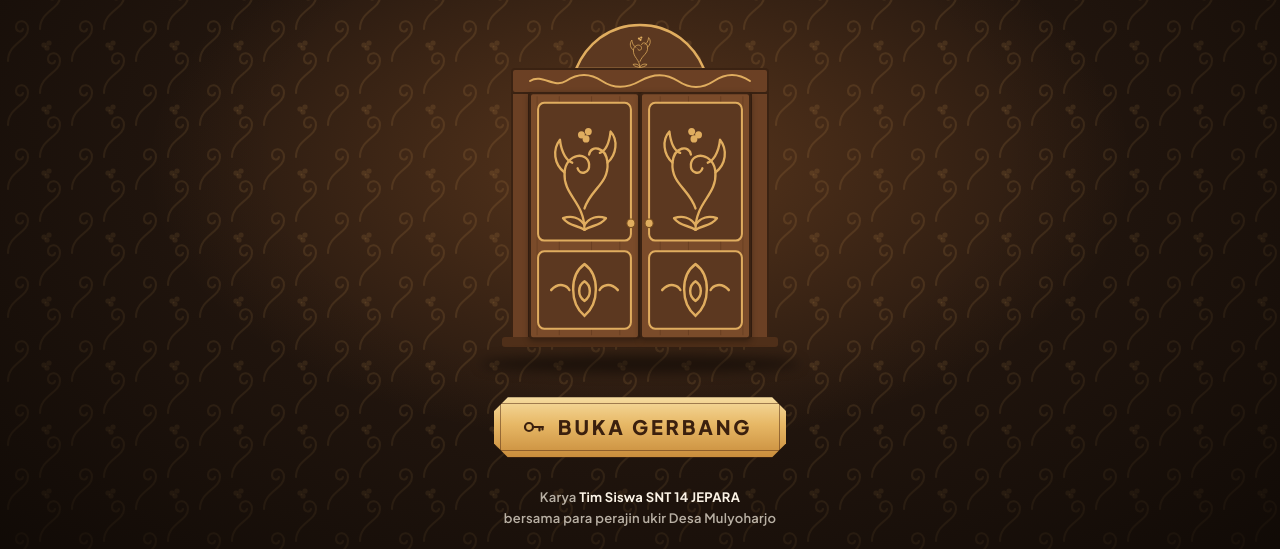
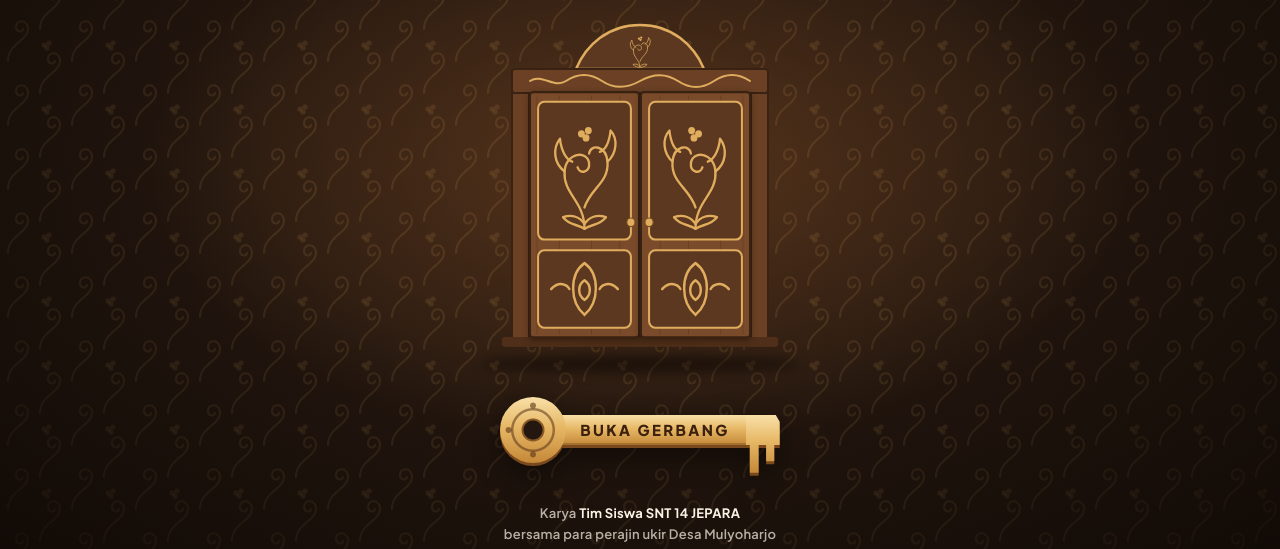
Before and after one commit to hannaruhil/jepara-woodtech, a plain HTML site: page index.html in a window 1280 px wide. Shown: the part 251-800 px from the top of the page. Drawn offline with Linux system fonts and the light colour scheme.

Commit message:
Tombol gerbang berbentuk kunci kuningan yang diputar sebelum pintu terbuka
- Kepala kunci bulat berlubang + batang bertulisan BUKA GERBANG + gigi kunci
- Urutan: kunci didorong & diputar (550 ms) -> pintu gebyok terbuka -> beranda
- Gerak dimatikan bila HP memilih "kurangi animasi". SW woodtech-v1.7

Co-Authored-By: Claude Opus 5.5 <noreply@anthropic.com>

```diff
--- a/app.js
+++ b/app.js
@@ -652,7 +652,8 @@ addEventListener('hashchange', () => { sudahPindahLayar = true; tampilkan(); });
 /* ------------------------------------------------------------------ GERBANG PEMBUKA
    Pintu gebyok di index.html (#gerbang). Tampil setiap kali aplikasi dibuka dari beranda.
    Kalau yang dibuka tautan langsung (mis. #/motif/M01 dari teman), gerbang dilewati. */
-const LAMA_BUKA_MS = 1600; // sama dengan lama animasi di gaya.css
+const PUTAR_KUNCI_MS = 550; // lama animasi kunci diputar (gaya.css: g-putar-kunci)
+const LAMA_BUKA_MS = 1600; // lama pintu terbuka + memudar (gaya.css)
 /** Samakan lebar tulisan "JEPARA" dengan "Woodtech" supaya judul seimbang. */
 function samakanLebarJudul() {
     const j1 = $mungkin('#g-j1'), j2 = $mungkin('#g-j2');
@@ -691,9 +692,12 @@ function siapkanGerbang() {
         if (sudahDibuka)
             return;
         sudahDibuka = true;
-        gerbang.classList.add('buka');
         const pelan = matchMedia('(prefers-reduced-motion: reduce)').matches;
-        setTimeout(() => { tutup(); isi.focus({ preventScroll: true }); }, pelan ? 350 : LAMA_BUKA_MS);
+        const jedaKunci = pelan ? 0 : PUTAR_KUNCI_MS;
+        gerbang.classList.add('putar'); // 1) kunci diputar
+        setTimeout(() => gerbang.classList.add('buka'), jedaKunci); // 2) pintu terbuka
+        setTimeout(() => { tutup(); isi.focus({ preventScroll: true }); }, // 3) masuk beranda
+        jedaKunci + (pelan ? 350 : LAMA_BUKA_MS));
     };
     $('#g-buka').addEventListener('click', buka);
     $('#g-pintu').addEventListener('click', buka);
--- a/gaya.css
+++ b/gaya.css
@@ -322,22 +322,38 @@ button.tautan { border: 0; background: none; padding: 0; color: var(--utama); fo
 .g-daun.kanan svg { transform: scaleX(-1); }
 .g-bayang { flex: none; width: min(320px, 76vw); height: 18px; margin-top: -18px; border-radius: 50%; background: rgba(0,0,0,.45); filter: blur(6px); }
 
-/* Tombol = papan kuningan berukir (sudut terpotong seperti bingkai ukir, garis ukir di dalam, ikon kunci) */
-.g-tombol { appearance: none; border: 0; cursor: pointer; position: relative; overflow: hidden;
-  font: 800 clamp(17px, 2.6vw, 20px)/1 var(--huruf); letter-spacing: .14em; text-transform: uppercase; color: #3b200e;
-  background: linear-gradient(180deg, #f6dca0 0%, #e7b866 45%, #c98d3c 100%);
-  padding: 18px 34px 18px 28px; min-height: 58px; display: inline-flex; align-items: center; gap: 12px;
-  clip-path: polygon(14px 0, calc(100% - 14px) 0, 100% 14px, 100% calc(100% - 14px), calc(100% - 14px) 100%, 14px 100%, 0 calc(100% - 14px), 0 14px);
-  outline: 1.5px solid rgba(91,52,22,.55); outline-offset: -7px;
-  filter: drop-shadow(0 4px 0 #7a4a1e) drop-shadow(0 10px 14px rgba(0,0,0,.4));
-  transition: transform .12s, filter .12s; }
-.g-tombol::after { content: ""; position: absolute; top: 0; bottom: 0; left: -60%; width: 40%; pointer-events: none;
-  background: linear-gradient(100deg, transparent, rgba(255,250,235,.55), transparent); transform: skewX(-20deg); }
-.g-tombol:hover::after { left: 120%; transition: left .7s ease; }
-.g-tombol:hover { transform: translateY(-2px); }
-.g-tombol:active { transform: translateY(3px); filter: drop-shadow(0 1px 0 #7a4a1e) drop-shadow(0 4px 8px rgba(0,0,0,.4)); }
-.g-tombol:focus-visible { outline: 3px solid #3b200e; outline-offset: -8px; }
-.g-tombol svg { width: 24px; height: 24px; }
+/* Tombol = KUNCI kuningan: kepala bulat berlubang + batang bertulisan + gigi kunci */
+.g-tombol { appearance: none; border: 0; background: none; padding: 0; cursor: pointer; color: #3b200e;
+  --kuningan: linear-gradient(180deg, #f8e0a8 0%, #e7b866 45%, #c48838 100%);
+  display: inline-flex; align-items: flex-start; height: 76px;
+  filter: drop-shadow(0 3px 0 #7a4a1e) drop-shadow(0 10px 14px rgba(0,0,0,.45));
+  transition: transform .15s; }
+.g-kunci-kepala { flex: none; width: 66px; height: 66px; border-radius: 50%; position: relative; z-index: 1;
+  background:
+    radial-gradient(circle, var(--g-malam) 0 9px, #8a5a26 10px 11px, transparent 12px),
+    radial-gradient(circle, transparent 0 19px, rgba(91,52,22,.55) 20px 21.5px, transparent 22.5px),
+    var(--kuningan); }
+/* hiasan kecil di kepala kunci: empat titik seperti ukiran */
+.g-kunci-kepala::before { content: ""; position: absolute; inset: 0; border-radius: 50%;
+  background:
+    radial-gradient(circle at 50% 13%, rgba(91,52,22,.6) 0 2.5px, transparent 3.5px),
+    radial-gradient(circle at 50% 87%, rgba(91,52,22,.6) 0 2.5px, transparent 3.5px),
+    radial-gradient(circle at 13% 50%, rgba(91,52,22,.6) 0 2.5px, transparent 3.5px); }
+.g-kunci-batang { margin: 18px 0 0 -8px; height: 30px; padding: 0 16px 0 22px; display: flex; align-items: center;
+  background: var(--kuningan); box-shadow: inset 0 -2px 0 rgba(91,52,22,.3);
+  font: 800 clamp(13px, 2.2vw, 15px)/1 var(--huruf); letter-spacing: .16em; text-transform: uppercase; white-space: nowrap; }
+.g-kunci-gigi { flex: none; margin-top: 18px; width: 34px; height: 58px; background: var(--kuningan);
+  clip-path: polygon(0 0, 88% 0, 100% 12%, 100% 52%, 84% 52%, 84% 80%, 60% 80%, 60% 52%, 38% 52%, 38% 100%, 12% 100%, 12% 52%, 0 52%); }
+.g-tombol:hover { transform: translateX(4px); }
+.g-tombol:active { transform: translateX(8px) scale(.98); }
+.g-tombol:focus-visible { outline: 3px solid var(--g-krem); outline-offset: 6px; border-radius: 40px; }
+/* saat ditekan: kunci didorong masuk lalu diputar */
+@keyframes g-putar-kunci {
+  0% { transform: none; }
+  45% { transform: translateX(18px); }
+  100% { transform: translateX(18px) rotateX(78deg); }
+}
+#gerbang.putar .g-tombol { animation: g-putar-kunci .55s ease-in-out forwards; }
 .g-kaki { margin: 6px 0 0; font-size: 13px; font-weight: 600; line-height: 1.6; color: rgba(251,243,230,.7); letter-spacing: .02em; }
 .g-kaki b { color: var(--g-krem); }
 
@@ -354,5 +370,6 @@ button.tautan { border: 0; background: none; padding: 0; color: var(--utama); fo
 @media (max-height: 560px) { .g-pintu { width: min(180px, 50vw); } }
 @media (prefers-reduced-motion: reduce) {
   .g-daun, .g-pintu, #gerbang.buka .g-pintu { transition: none !important; }
+  #gerbang.putar .g-tombol { animation: none; }
   #gerbang { transition: opacity .3s, visibility 0s linear .3s !important; }
 }
--- a/index.html
+++ b/index.html
@@ -87,8 +87,9 @@
     <div class="g-daun kanan"><svg viewBox="0 0 110 230" preserveAspectRatio="none"><use href="#g-daun-pintu"/></svg></div>
   </div>
   <div class="g-bayang" aria-hidden="true"></div>
+  <!-- Tombol berbentuk KUNCI: kepala bulat + batang bertulisan + gigi. Saat ditekan, kunci diputar lalu pintu terbuka. -->
   <button type="button" class="g-tombol" id="g-buka">
-    <svg viewBox="0 0 24 24" aria-hidden="true"><g fill="none" stroke="currentColor" stroke-width="2.2" stroke-linecap="round"><circle cx="7" cy="12" r="4"/><path d="M11 12h10M17.5 12v3.5M20.5 12v2.5"/></g></svg>Buka Gerbang
+    <span class="g-kunci-kepala" aria-hidden="true"></span><span class="g-kunci-batang">Buka Gerbang</span><span class="g-kunci-gigi" aria-hidden="true"></span>
   </button>
   <p class="g-kaki">Karya <b>Tim Siswa SNT 14 JEPARA</b><br>bersama para perajin ukir Desa Mulyoharjo</p>
 </section>
--- a/sw.js
+++ b/sw.js
@@ -13,7 +13,7 @@
    Data & foto TIDAK perlu naik versi — cukup jalankan build.py / terbitkan.py. */
 // Di dalam service worker, "self" adalah penjaga itu sendiri (bukan jendela halaman).
 const sw = self;
-const VERSI = 'woodtech-v1.6';
+const VERSI = 'woodtech-v1.7';
 const LEMARI_DATA = 'woodtech-data'; // data + foto (tidak dihapus saat versi naik)
 const BERKAS = ['./', './index.html', './app.js', './gaya.css', './manifest.webmanifest',
     './ikon-192.png', './ikon-512.png', './logo-snt.png', './huruf/plus-jakarta-sans.woff2'];
```
